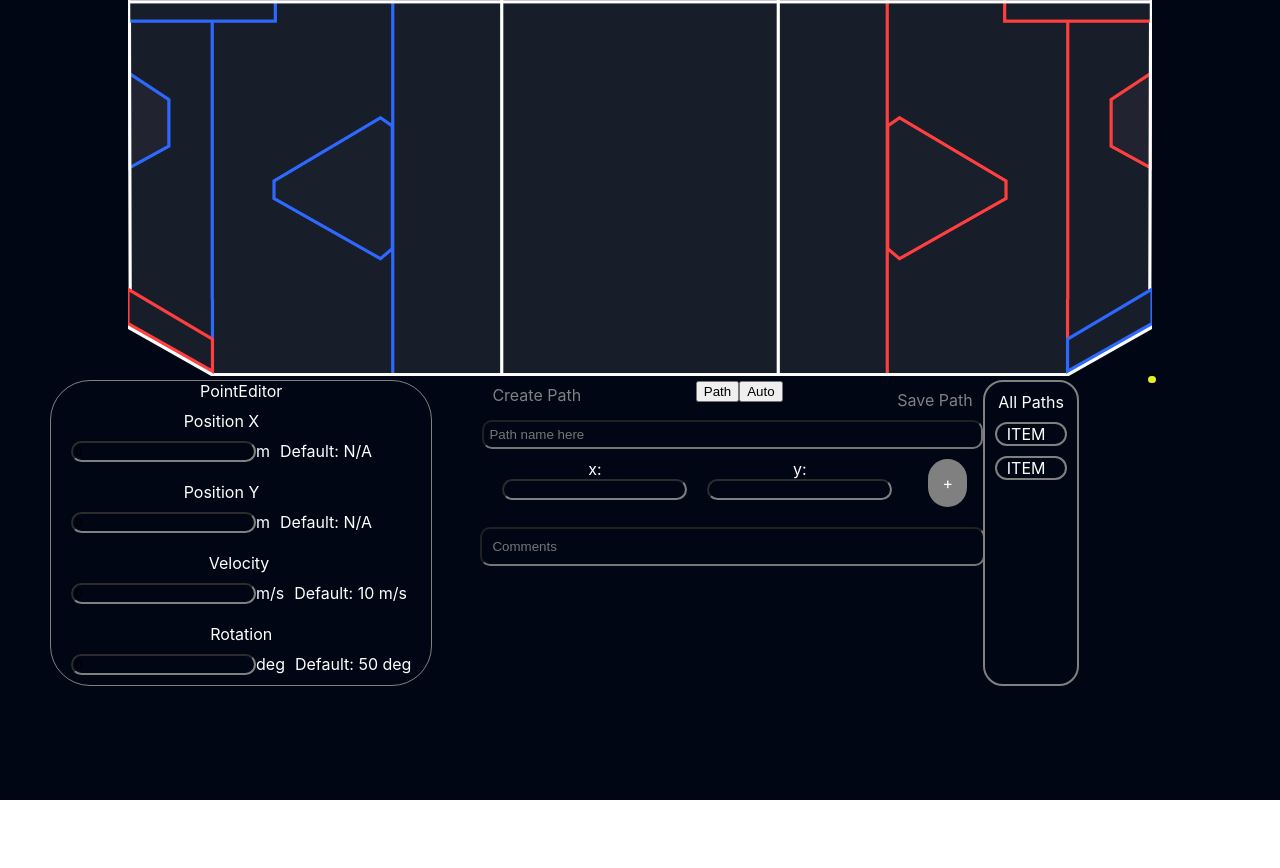
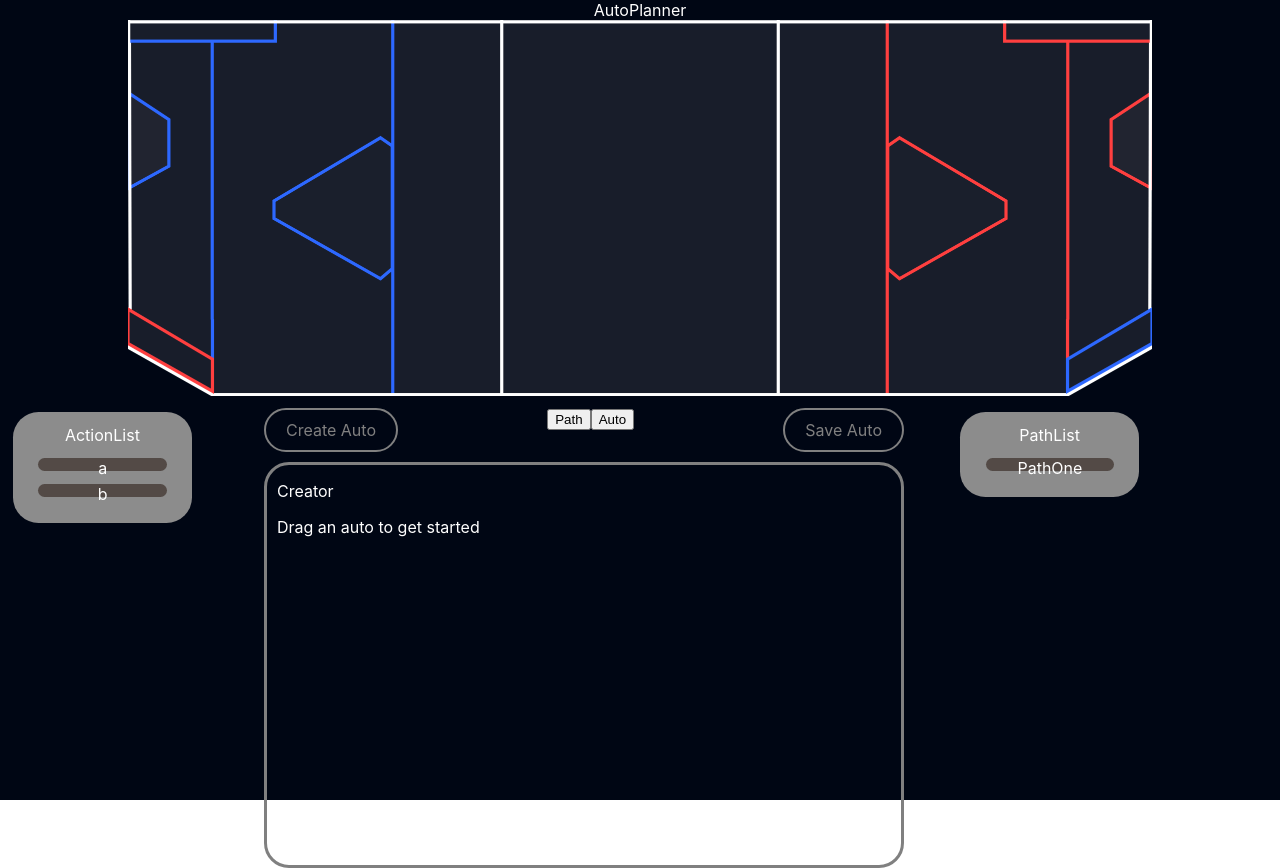
Before and after one commit to Team846/FunkyAutoPlanner, a React (Create React App) app in the folder main/: page / in a window 1280 px wide. Before the commit the page ends 800 px from the top, so only its background shows below. Built offline with nearby package versions, Linux system fonts and the light colour scheme.

Commit message:
additional changes

```diff
--- a/main/src/App.tsx
+++ b/main/src/App.tsx
@@ -6,7 +6,7 @@ import AutoConfig from './AutoPlanner/AutoConfig/AutoConfig';
 import PathConfig from './PathPlanner/PathConfig/PathConfig';
 
 function App() {
-  const [onPath, setOnPath] = React.useState(true);
+  const [onPath, setOnPath] = React.useState(false);
   return (
     <div className="App">
       {onPath ? <PathPlanner path={onPath} setPath={setOnPath}/> : <AutoPlanner onPath={onPath} setOnPath={setOnPath} />}
--- /dev/null
+++ b/main/src/AutoPlanner/AutoFormer/AutoFormer.css
@@ -0,0 +1,44 @@
+.AutoFormer {
+    position: absolute;
+    left:20vw;
+    margin: 1vh;
+    width: 50vw;
+}
+
+.save-path {
+    border-style: solid;
+    padding-top: 10px;
+    padding-bottom: 10px;
+    padding-right: 20px;
+    padding-left: 20px;
+    margin-bottom: 10px;
+}
+
+.create-path {
+    border-style: solid;
+    padding-top: 10px;
+    padding-bottom: 10px;
+    padding-right: 20px;
+    padding-left: 20px;
+    margin-bottom: 10px;
+}
+
+.creator-box {
+    text-align: left;
+    border-style: solid;
+    border-radius: 25px;
+    border-color: grey;
+    padding-left: 10px;
+    height: 50vh;
+}
+
+.box-desc {
+    margin-left: auto;
+    margin-right: auto;
+    width: 100%;
+}
+
+.auto-box {
+    padding-top: 10px;
+    padding-bottom: 20px;
+}
--- a/main/src/AutoPlanner/AutoFormer/AutoFormer.tsx
+++ b/main/src/AutoPlanner/AutoFormer/AutoFormer.tsx
@@ -1,16 +1,23 @@
 import { Dispatch, SetStateAction } from "react";
 import PageChooser from "../../PageChooser/PageChooser";
+import "./AutoFormer.css"
 
 function AutoFormer({onPath, setOnPath}:{onPath:boolean, setOnPath:Dispatch<SetStateAction<boolean>>}) {
     return (
       <div className="AutoFormer">
         <header className="Auto-former-header">
           <div className="header">
-            <div className="create-path" onClick={()=>{}}> Create Path</div>
+            <div className="create-path" onClick={()=>{}}> Create Auto</div>
             <PageChooser onPath={onPath} setOnPath={setOnPath} />
             <div className="save-path" onClick={()=>{}}>Save Auto</div>
           </div>
         </header>
+        <div className="creator-box">
+          <p>Creator</p>
+          <div className-="auto-box">
+            <span className="box-desc">Drag an auto to get started</span>
+          </div>
+        </div>
       </div>
     );
   }
--- a/main/src/PathPlanner/PathCreator/PathCreator.css
+++ b/main/src/PathPlanner/PathCreator/PathCreator.css
@@ -33,6 +33,8 @@
 .path-creator {
     display: flex;
     flex-direction: column;
+    margin-top: 15px;
+    margin-bottom: 10px;
 }
 
 .header {
--- a/main/src/PathPlanner/PathPlanner.css
+++ b/main/src/PathPlanner/PathPlanner.css
@@ -20,6 +20,8 @@
     padding-left: 10px;
     padding-right: 10px;
     padding-top: 10px;
+    position: relative;
+    margin-left: 35px;
 }
 
 .path-list-item {
--- a/main/src/PathPlanner/PointAdder/PointAdder.css
+++ b/main/src/PathPlanner/PointAdder/PointAdder.css
@@ -11,6 +11,7 @@
     /* margin-left:2vw;
     margin-right:2vw; */
     align-items: start;
+    margin-bottom: 10px;
 }
 
 .adder{
@@ -44,6 +45,8 @@
     flex-direction: column;
     margin-left: 10px;
     margin-right: 10px;
+    text-align: left;
+
 }
 
 .add-comments {
--- a/main/src/PathPlanner/PointEditor/ModifiedInput.css
+++ b/main/src/PathPlanner/PointEditor/ModifiedInput.css
@@ -4,4 +4,19 @@
     padding-X: 10px;
     padding-Y: 2px;
     border-radius: 20vh;
+
 }
+
+.mod-ovr {
+    border-width: 2px;
+    margin-right: 10px;
+    border-radius: 999px;
+    border-color: white;
+    display: flex;
+    flex-direction: row;
+}
+
+.span-label {
+    margin-left: 10px;
+    margin-right: 10px;
+}
--- a/main/src/PathPlanner/PointEditor/ModifiedInputField.tsx
+++ b/main/src/PathPlanner/PointEditor/ModifiedInputField.tsx
@@ -8,9 +8,9 @@ interface ModInterface {
 
 export default function ModifiedInputField({ unit, setField, field}: ModInterface) {
     return (
-        <div style={{borderWidth: "2px", marginRight: '10px', borderRadius: '9999px', borderColor: 'white', display: 'flex', flexDirection: 'row'}}>
+        <div className="mod-ovr">
             <input className="mod-input" onChange={e => setField(e.target.value)} value={field} />
-            <span>{unit}</span>
+            <span className="span-label">{unit}</span>
         </div>
     )
 }
--- a/main/src/PathPlanner/PointEditor/PointEditor.css
+++ b/main/src/PathPlanner/PointEditor/PointEditor.css
@@ -11,6 +11,10 @@
     border-radius: 40px;
     border-color: grey;
     border-style: solid;
+    margin-top: 10px;
+    padding-top: 10px;
+    padding-bottom: 10px;
+    text-align: left;
 }
 
 .item {
@@ -35,6 +39,5 @@
 }
 
 .pos-label {
-    padding-left: 0px;
-    padding-right: 0px;
+    color: grey
 }
```
Also changed, not shown: main/src/AutoPlanner/AutoPlanner.tsx (line endings or trailing spaces).
